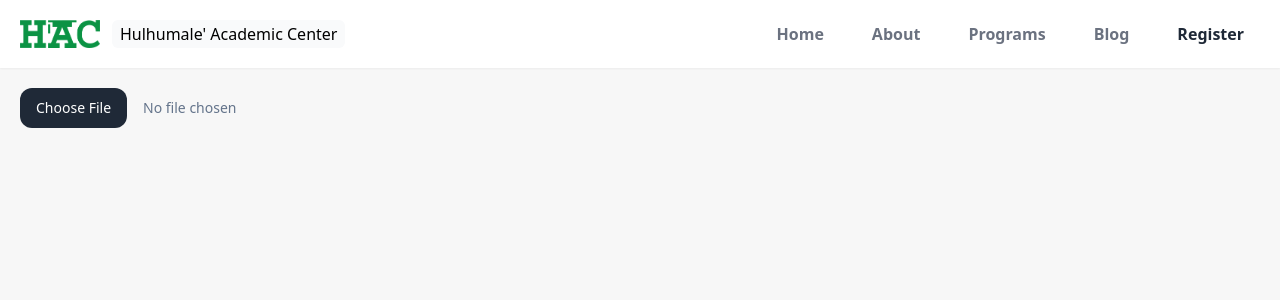
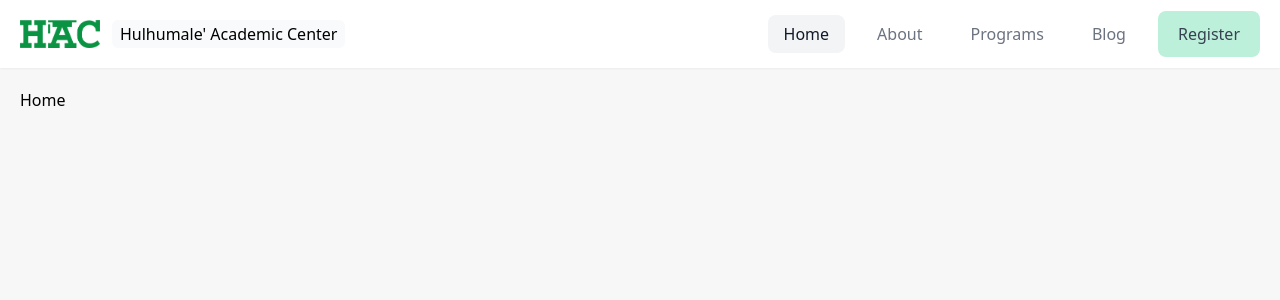
Before and after one commit to areeb-h/test-next3, a Next.js app: page / in a window 1280 px wide. Shown: the top 300 px of the page. Built offline with nearby package versions, Linux system fonts and the light colour scheme.

Commit message:
navigation improvement 2

```diff
--- a/pages/about.tsx
+++ b/pages/about.tsx
@@ -1,5 +1,5 @@
 export default function about() {
-  return <div className="2xl:container mx-auto bg-gray-200">
-    <h1>About</h1>
+  return <div className="px-5">
+   <h1>About</h1>
   </div>
 }
--- /dev/null
+++ b/pages/blog.tsx
@@ -0,0 +1,5 @@
+export default function blog() {
+  return <div className="px-5">
+   <h1>Blog</h1>
+  </div>
+}
--- a/pages/components/Navbar.js
+++ b/pages/components/Navbar.js
@@ -2,10 +2,22 @@ import Link from 'next/link'
 import logo from '../assets/hac/hac.png'
 import Image from 'next/image'
 import { useState } from 'react';
+import { useRouter } from 'next/router';
 
-var link = ' px-6 py-4 md:px-4 md:py-2 mt-2 text-lg md:text-base text-gray-500 font-semibold bg-transparent rounded-lg dark-mode:bg-transparent dark-mode:hover:bg-gray-600 dark-mode:focus:bg-gray-600 dark-mode:focus:text-white dark-mode:hover:text-white dark-mode:text-gray-200 md:mt-0 md:ml-4 hover:text-gray-900 focus:text-gray-900 hover:bg-gray-200 focus:bg-gray-200 focus:outline-none focus:shadow-outline '
+var link = ' px-6 py-4 md:px-4 md:py-2 mt-2 text-lg md:text-base text-gray-500 rounded-lg md:mt-0 md:ml-4 hover:text-gray-900 hover:bg-gray-100 md:hover:bg-gray-50 focus:bg-gray-200 md:focus:bg-gray-100 transform transition duration-200 ease-in-out '
+var button = ' text-gray-700 md:py-1 bg-green-200 border-4 border-transparent px-6 py-4 md:px-4 md:py-2 mt-2 text-lg md:text-base text-gray-500 rounded-lg md:mt-0 md:ml-4 hover:border-green-200 hover:text-gray-900 hover:bg-white transform transition duration-200 ease-in-out '
+var linkActive = link + ' bg-gray-200 md:bg-gray-100 text-gray-900 hover:bg-gray-200 '
+var buttonActive = button + ' bg-green-300 text-gray-900 '
 var primaryNav = ' fixed md:static w-4/6 md:block md:w-auto text-2xl md:text-base py-40 md:py-0 inset-y-0 right-0 backdrop-blur-md md:sbackdrop-blur-none shadow-xl md:shadow-none transform transition duration-300 ease-in-out md:transition-none'
 var hamburger = ' block absolute h-0.5 w-4 bg-gray-600 transform transition duration-200 ease-in-out '
+
+const links = {
+    home : "/",
+    about : "/about",
+    programs : "/programs",
+    blog : "/blog",
+    register : "/register",
+}
 
 export default function Navbar() {
 
@@ -14,11 +26,13 @@ export default function Navbar() {
         setActive(!isActive);
     };
 
+    const router = useRouter();
+
     return (
         <nav className='shadow-sm py-4 px-5 flex justify-between mb-5 bg-white items-center'>
             <div className='flex'>
                 <Image className='w-20 object-contain mr-3' src={logo} alt='user profile picture'/>
-                <Link className='hidden lg:block bg-gray-50 p-0.5 px-2 rounded-md hover:bg-green-50 hover:cursor-pointer hover:text-green-800'  href="/">Hulhumale&apos; Academic Center</Link>
+                <Link className='hidden text-base lg:block bg-gray-50 p-0.5 px-2 rounded-md hover:bg-green-50 hover:cursor-pointer hover:text-green-800' href="/">Hulhumale&apos; Academic Center</Link>
             </div>
             <button onClick={Toggle} className="z-50 text-gray-500 rounded-lg w-9 h-9 fixed md:hidden focus:outline-none bg-gray-100 right-4">
                 <span className="sr-only">Open main menu</span>
@@ -31,19 +45,19 @@ export default function Navbar() {
             <div className={isActive ? primaryNav : primaryNav + " translate-x-full md:translate-x-0 md:transition-none"}>
                 <ul className="flex flex-col justify-around items-center h-full md:h-auto md:flex-row md:space-y-0 py-1.5">
                     <li onClick={Toggle}>
-                        <Link className={link} href="/">Home</Link>
+                        <Link href="/" className={router.pathname == links.home ? linkActive : link}>Home</Link>
                     </li>
                     <li onClick={Toggle}>
-                        <Link className={link} href="/about">About</Link>
+                        <Link className={router.pathname == links.about ? linkActive : link} href ={links.about}>About</Link>
                     </li>
                     <li onClick={Toggle}>
-                        <Link className={link} href="/programs">Programs</Link>
+                        <Link className={router.pathname == links.programs ? linkActive : link} href={links.programs}>Programs</Link>
                     </li>
                     <li onClick={Toggle}>
-                        <Link className={link} href="/blog">Blog</Link>
+                        <Link className={router.pathname == links.blog ? linkActive : link} href={links.blog}>Blog</Link>
                     </li>
                     <li onClick={Toggle}>
-                        <Link className={link + 'text-gray-800 bg-green-200 hover:bg-green-300'} href="/registration">Register</Link>
+                        <Link className={router.pathname == links.register ? buttonActive : button} href={links.register}>Register</Link>
                     </li>
                 </ul>
             </div>
--- a/pages/index.tsx
+++ b/pages/index.tsx
@@ -1,18 +1,5 @@
-
-var fileStyle = "block rounded-xl w-full text-sm text-slate-500 " +
-                "file:mr-4 file:py-2 file:px-4 " +
-                "file:rounded-xl file:border-0 " +
-                "file:text-sm file:font-semibold " +
-                "file:bg-violet-50 file:text-violet-700 " +
-                "hover:file:bg-violet-100"
-
 export default function Home() {
-  return <form className="flex items-center space-x-6">
-    <div className="px-5">
-      <label className="block">
-        <span className="sr-only">Choose profile photo</span>
-        <input type="file" className={fileStyle}/>
-      </label>
-    </div>
-  </form>
+  return <div className="px-5">
+   <h1>Home</h1>
+  </div>
 }
--- /dev/null
+++ b/pages/programs.tsx
@@ -0,0 +1,5 @@
+export default function programs() {
+  return <div className="px-5">
+   <h1>Programs</h1>
+  </div>
+}
--- /dev/null
+++ b/pages/register.tsx
@@ -0,0 +1,5 @@
+export default function register() {
+  return <div className="px-5">
+   <h1>Register</h1>
+  </div>
+}
```
